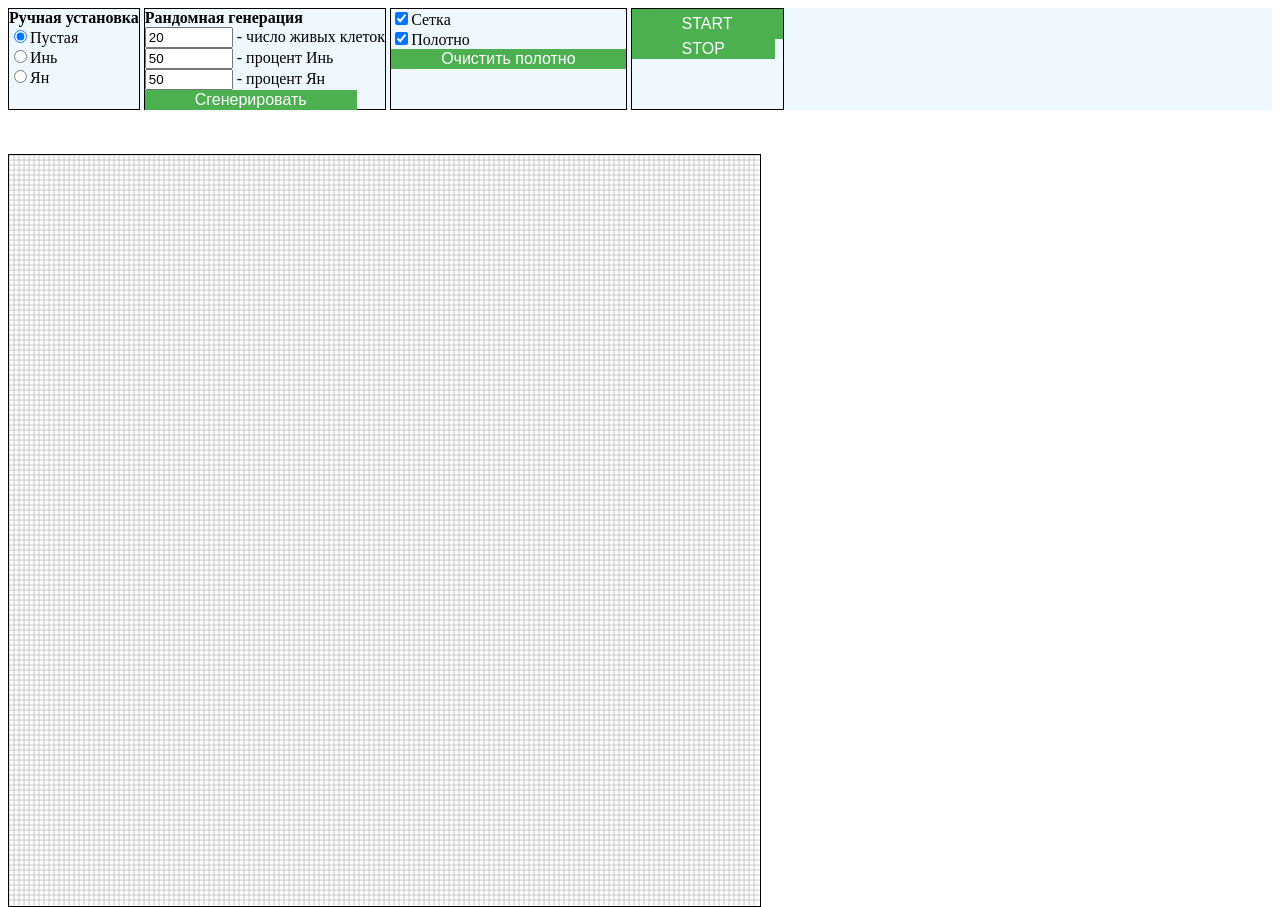
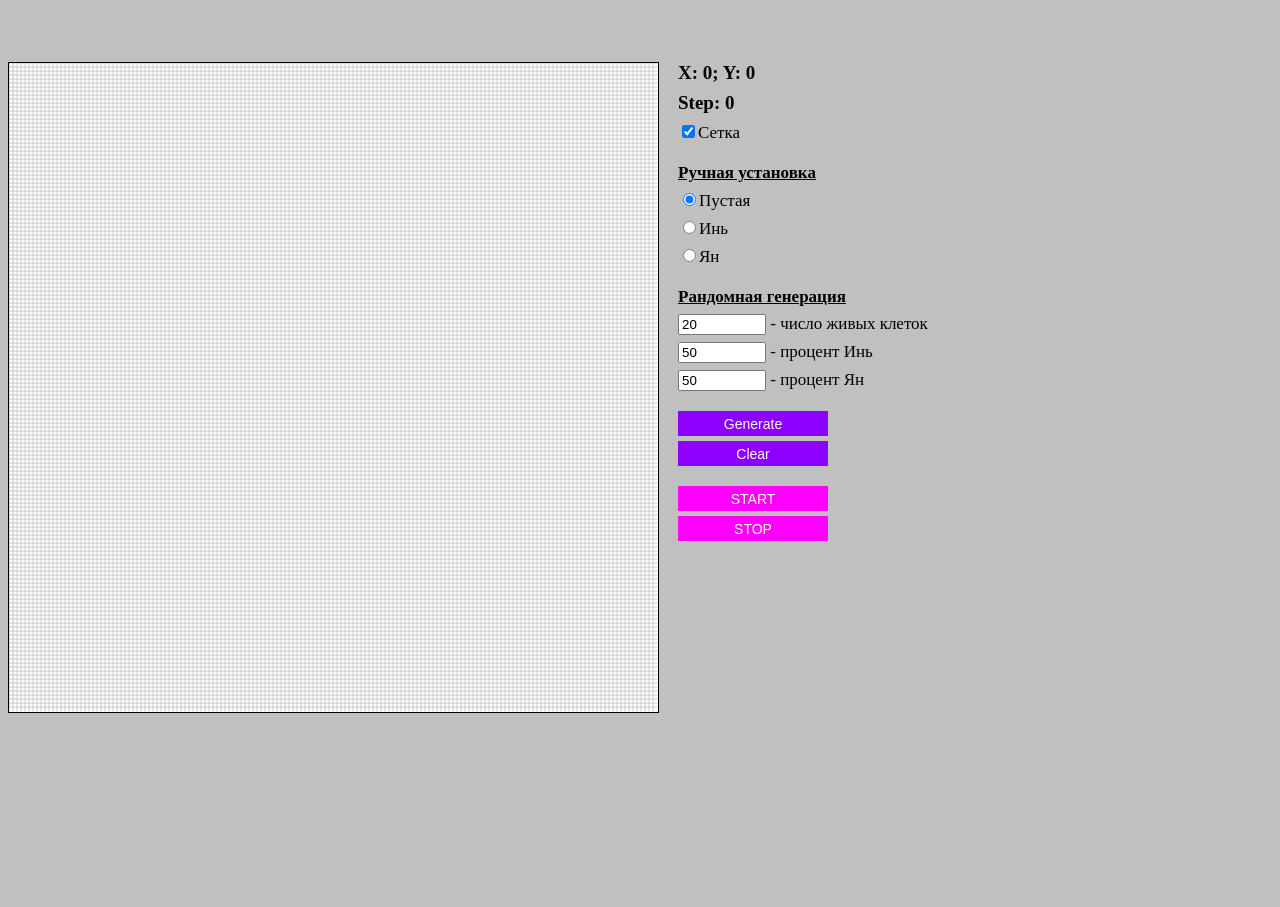
Before and after one commit to MichailSenc/yng-yang, a website: page index.html in a window 1280 px wide. After the commit the page ends 800 px from the top, so only its background shows below. Drawn offline with Linux system fonts and the light colour scheme.

Commit message:
updated appearance of the site

```diff
--- a/app/main.js
+++ b/app/main.js
@@ -17,6 +17,7 @@ class IngYangGame {
         this.startPanel = startPanel;
         this.oldPanels = [];
         this.worldHeight = startPanel.panel.length;
+        this.count = 0;
     }
 
     // проверка конфигурации на зацикливание
@@ -96,10 +97,11 @@ class IngYangGame {
             }
         }
         // Чтобы комп не взлетел надо сбросить кэш,
-        // if (this.oldPanels.length > 400) {
-        //     console.log('refresh!');
-        //     this.oldPanels = [];
-        // }
+        if (this.oldPanels.length > 150 && this.count < 2) {
+            this.count++;
+            console.log("refresh!");
+            this.oldPanels = [];
+        }
         this.oldPanels.push(this.startPanel.panel);
         this.startPanel.panel = newPanel;
     }
@@ -563,11 +565,11 @@ __webpack_require__.r(__webpack_exports__);
 document.addEventListener("DOMContentLoaded", () => {
     const container = document.querySelector("#container");
     /* -------------------------------НАСТРОЙКИ---------------------------------------------------------------------- */
-    const cell = 5;
+    const cell = 4;
     const settings = {
         cellSize: cell,
-        width: Math.floor(750 / cell) * cell + 1,
-        height: Math.floor(750 / cell) * cell + 1,
+        width: Math.floor(650 / cell) * cell + 1,
+        height: Math.floor(650 / cell) * cell + 1,
         cellType: "empty",
     };
 
@@ -590,6 +592,7 @@ document.addEventListener("DOMContentLoaded", () => {
     const startButton = document.querySelector("#start_button"),
         stopButton = document.querySelector("#stop_button"),
         dItems = document.querySelectorAll("[data-disalbe]"),
+        report = document.querySelector(".report"),
         stepCount = document.querySelector(".step_count");
 
     function disable() {
@@ -621,18 +624,17 @@ document.addEventListener("DOMContentLoaded", () => {
         // disable();
         if (!isStarted) {
             isStarted = true;
+            report.innerText = "";
             curStep = 0;
             game = new _modules_calc_yin_yang_points__WEBPACK_IMPORTED_MODULE_2__.default(startPanel);
         }
         interval = setInterval(() => start(), 10);
     });
 
-    console.log(stopButton);
-
     function stopInterval(message) {
         clearInterval(interval);
         // allow();
-        stepCount.innerHTML = `${message}`;
+        report.innerText = `${message}`;
         isStarted = false;
     }
 
@@ -648,7 +650,7 @@ document.addEventListener("DOMContentLoaded", () => {
                 На поле не осталось ни одной «живой» клетки, количество шагов: ${curStep}`);
             return;
         }
-        stepCount.innerHTML = `Step: ${curStep}`;
+        stepCount.innerText = `Step: ${curStep}`;
     }
 });
 
--- a/css/style.css
+++ b/css/style.css
@@ -4,9 +4,7 @@ canvas {
     border: 1px solid black;
     margin-left: auto;
     margin-right: auto;
-    /* left: 350px;
-    top: 50px;
-    width: 120px; */
+    background-color: #ffffff;
 }
 
 .background {
@@ -17,34 +15,45 @@ canvas {
     opacity: 0.8;
 }
 
-.canvas_coordinates {
-    display: inline-block;
+.canvas_coordinates,
+.step_count {
+    display: block;
     font-weight: bold;
-    font-size: 15px;
-    height: 20px;
-    width: 100px;
+    font-size: 19px;
+    height: 30px;
+    width: 150px;
 }
 
-.step_count {
+.report {
     text-align: right;
     display: inline-block;
-    font-size: 15px;
-    height: 20px;
-    width: 600px;
+    color: #0000ff;
+    font-size: 18px;
+    text-align: center;
+    margin-top: 10px;
+    margin-bottom: 10px;
+    height: 30px;
+    width: 750px;
     font-weight: bold;
-    /* text-align: right; */
 }
 
 button {
-    background-color: #4caf50;
+    background-color: #8b00ff;
     border: none;
+    margin-top: 5px;
+    margin-bottom: 5px;
     color: white;
-    padding: 1px 50px;
     text-align: center;
     text-decoration: none;
     display: block;
-    font-size: 16px;
-    /* position: relative; */
+    font-size: 14px;
+    width: 150px;
+    height: 25px;
+}
+
+#start_button,
+#stop_button {
+    background-color: #ff00ff;
 }
 
 .disabled {
@@ -56,19 +65,13 @@ button {
     color: red; /* Красный цвет выделения */
 }
 
-#start_button {
-    height: 30px;
-    position: relative;
-    top: auto;
+body {
+    background-color: #c0c0c0;
 }
 
 .layer1 {
-    /* min-width: 200px; */
-    position: relative;
-    border: 1px solid black;
-    display: inline-block;
-    vertical-align: top;
-    height: 100px;
+    display: block;
+    margin-bottom: 20px;
 }
 
 .layer1 input[type="number"] {
@@ -77,10 +80,22 @@ button {
 
 .layer1 p {
     margin: 0;
+    margin-bottom: 7px;
+    font-size: 17px;
+}
+
+
+.decor {
+    text-decoration: underline;
+    margin-bottom: 10px;
+
 }
 
 .top_panel {
-    background-color: #f0f8ff;
+    position: relative;
+    left: 670px;
+    width: 250px;
+    height: 650px;
     margin-bottom: 20px;
 }
 
--- a/index.html
+++ b/index.html
@@ -8,34 +8,37 @@
         <title>Yin-Yang</title>
     </head>
     <body>
+        <div class="layer2" id="container">
+            <div class="report"></div>
+            <!-- Крч. сюда я засуну canvas -->
+        </div>
         <div class="top_panel">
             <div class="layer1">
-                <p><b>Ручная установка</b></p>
+                <div class="canvas_coordinates">X: 0; Y: 0</div>
+                <div class="step_count">Step: 0</div>
+                <p><input type="checkbox" id="grid_checkbox" checked data-disalbe />Сетка</p>
+                <p class="hidden"><input type="checkbox" id="canvas_checkbox" checked data-disalbe />Полотно</p>
+            </div>
+            <div class="layer1">
+                <p class="decor"><b>Ручная установка</b></p>
                 <p><input type="radio" name="radio" value="empty" checked />Пустая</p>
                 <p><input type="radio" name="radio" value="yng" />Инь</p>
                 <p><input type="radio" name="radio" value="yang" />Ян</p>
             </div>
             <div class="layer1">
-                <p><b>Рандомная генерация</b></p>
+                <p class="decor"><b>Рандомная генерация</b></p>
                 <p><input type="number" id="count_alive" value="20" /> - число живых клеток</p>
                 <p><input type="number" id="yin_percent" value="50" /> - процент Инь</p>
                 <p><input type="number" id="yang_percent" value="50" /> - процент Ян</p>
-                <button id="generate_button" data-disalbe>Сгенерировать</button>
             </div>
             <div class="layer1">
-                <p><input type="checkbox" id="grid_checkbox" checked data-disalbe />Сетка</p>
-                <p><input type="checkbox" id="canvas_checkbox" checked data-disalbe />Полотно</p>
-                <button id="clear_button" data-disalbe>Очистить полотно</button>
+                <button id="generate_button" data-disalbe>Generate</button>
+                <button id="clear_button" data-disalbe>Clear</button>
             </div>
-            <div class="layer1">
+            <div class="layer1" id="buttons">
                 <button id="start_button">START</button>
                 <button id="stop_button">STOP</button>
             </div>
-        </div>
-        <div class="layer2" id="container">
-            <div class="canvas_coordinates"></div>
-            <div class="step_count"></div>
-            <!-- Крч. сюда я засуну canvas -->
         </div>
         <!-- <canvas></canvas> -->
     </body>
```
Also changed, not shown: js/index.js (+7 -7 lines), js/modules/calc-yin-yang-points.js (+6 -4 lines), 1 other file.
